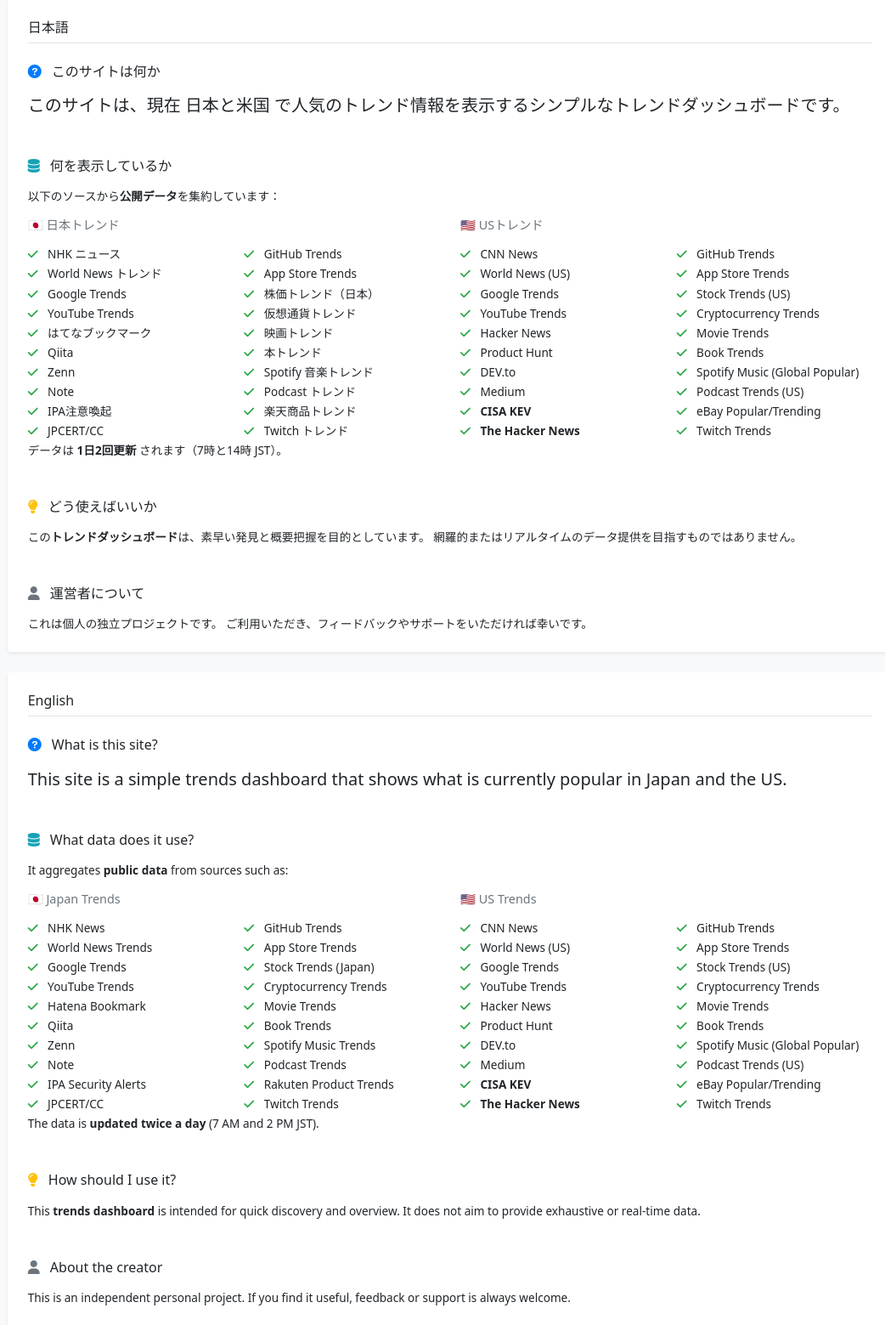
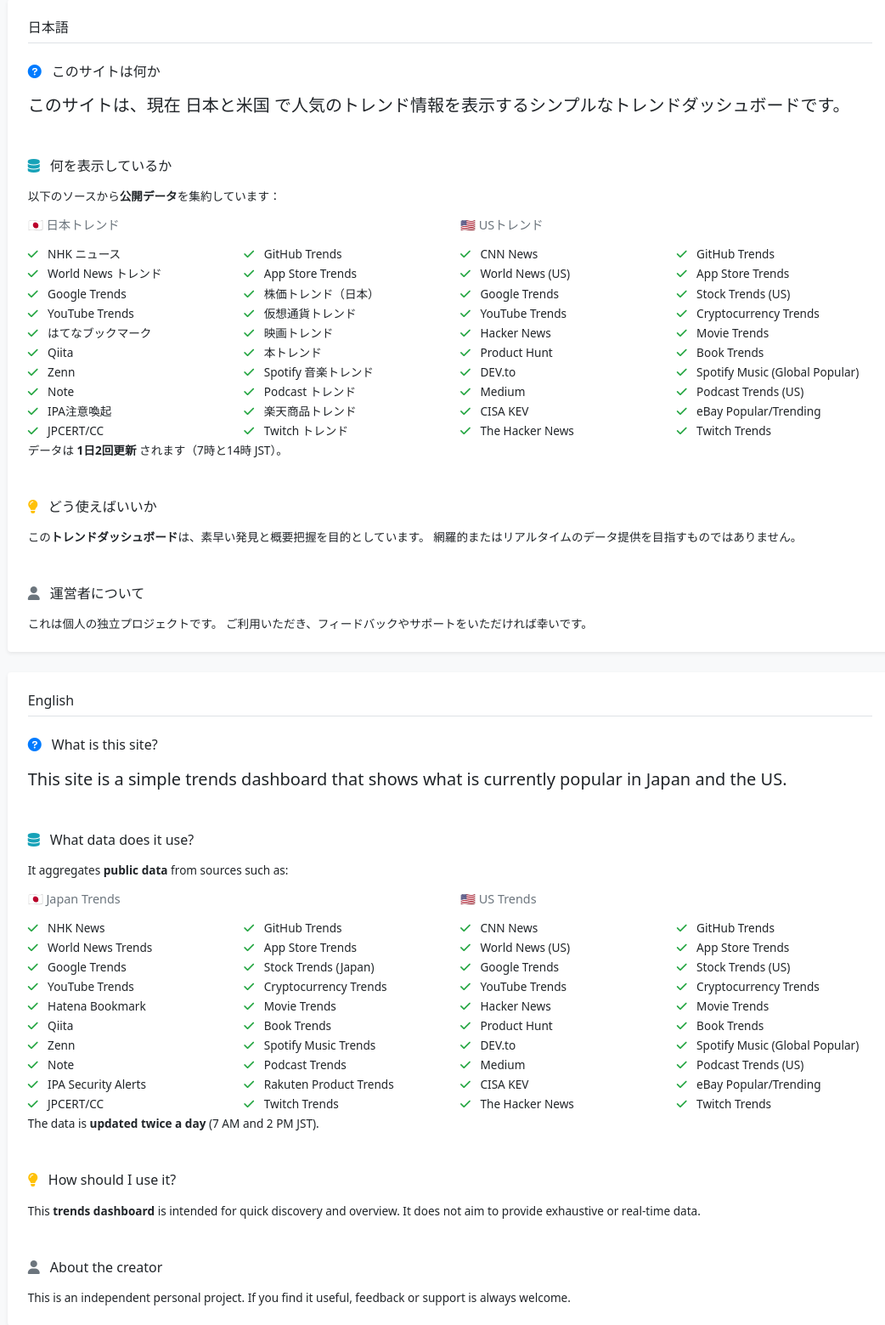
Before and after one commit to rushhirosan/trend-dashboard, a Flask app: page /about in a window 1280 px wide. Shown: the part 102-1661 px from the top of the page at 85% size, without its empty margins (110-1152 px from the left). Run offline with Flask 3, Linux system fonts and the light colour scheme; some libraries are stand-ins or nearby versions.

Commit message:
style: aboutページのUSトレンドセクションのセキュリティソースデータの太字を通常の文字に変更

```diff
--- a/templates/about.html
+++ b/templates/about.html
@@ -117,8 +117,8 @@
                                                 <li class="mb-1"><i class="fas fa-check text-success me-2"></i> Product Hunt</li>
                                                 <li class="mb-1"><i class="fas fa-check text-success me-2"></i> DEV.to</li>
                                                 <li class="mb-1"><i class="fas fa-check text-success me-2"></i> Medium</li>
-                                                <li class="mb-1"><i class="fas fa-check text-success me-2"></i> <strong>CISA KEV</strong></li>
-                                                <li class="mb-1"><i class="fas fa-check text-success me-2"></i> <strong>The Hacker News</strong></li>
+                                                <li class="mb-1"><i class="fas fa-check text-success me-2"></i> CISA KEV</li>
+                                                <li class="mb-1"><i class="fas fa-check text-success me-2"></i> The Hacker News</li>
                                             </ul>
                                         </div>
                                         <div class="col-6">
@@ -246,8 +246,8 @@
                                                 <li class="mb-1"><i class="fas fa-check text-success me-2"></i> Product Hunt</li>
                                                 <li class="mb-1"><i class="fas fa-check text-success me-2"></i> DEV.to</li>
                                                 <li class="mb-1"><i class="fas fa-check text-success me-2"></i> Medium</li>
-                                                <li class="mb-1"><i class="fas fa-check text-success me-2"></i> <strong>CISA KEV</strong></li>
-                                                <li class="mb-1"><i class="fas fa-check text-success me-2"></i> <strong>The Hacker News</strong></li>
+                                                <li class="mb-1"><i class="fas fa-check text-success me-2"></i> CISA KEV</li>
+                                                <li class="mb-1"><i class="fas fa-check text-success me-2"></i> The Hacker News</li>
                                             </ul>
                                         </div>
                                         <div class="col-6">
```
